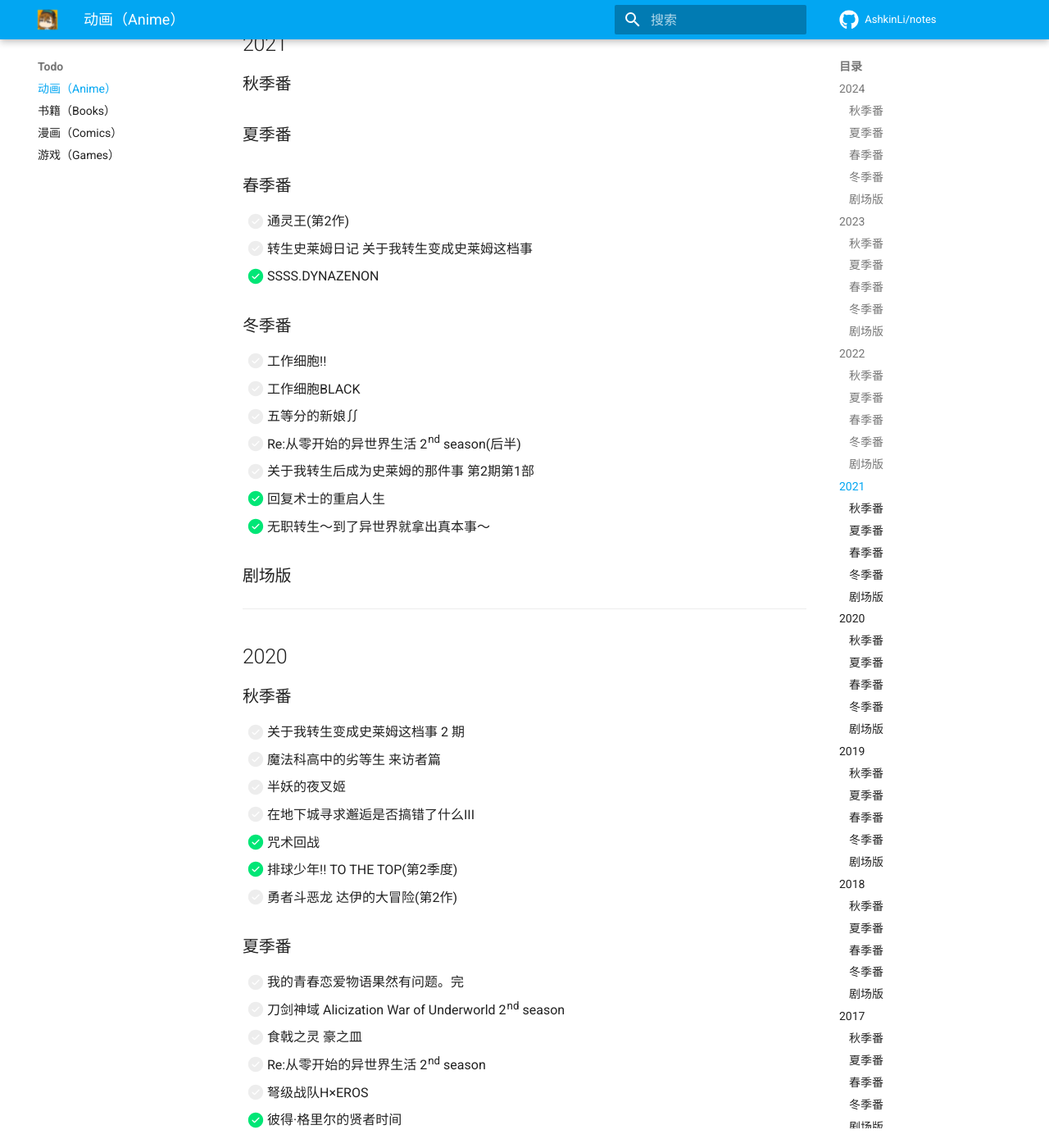
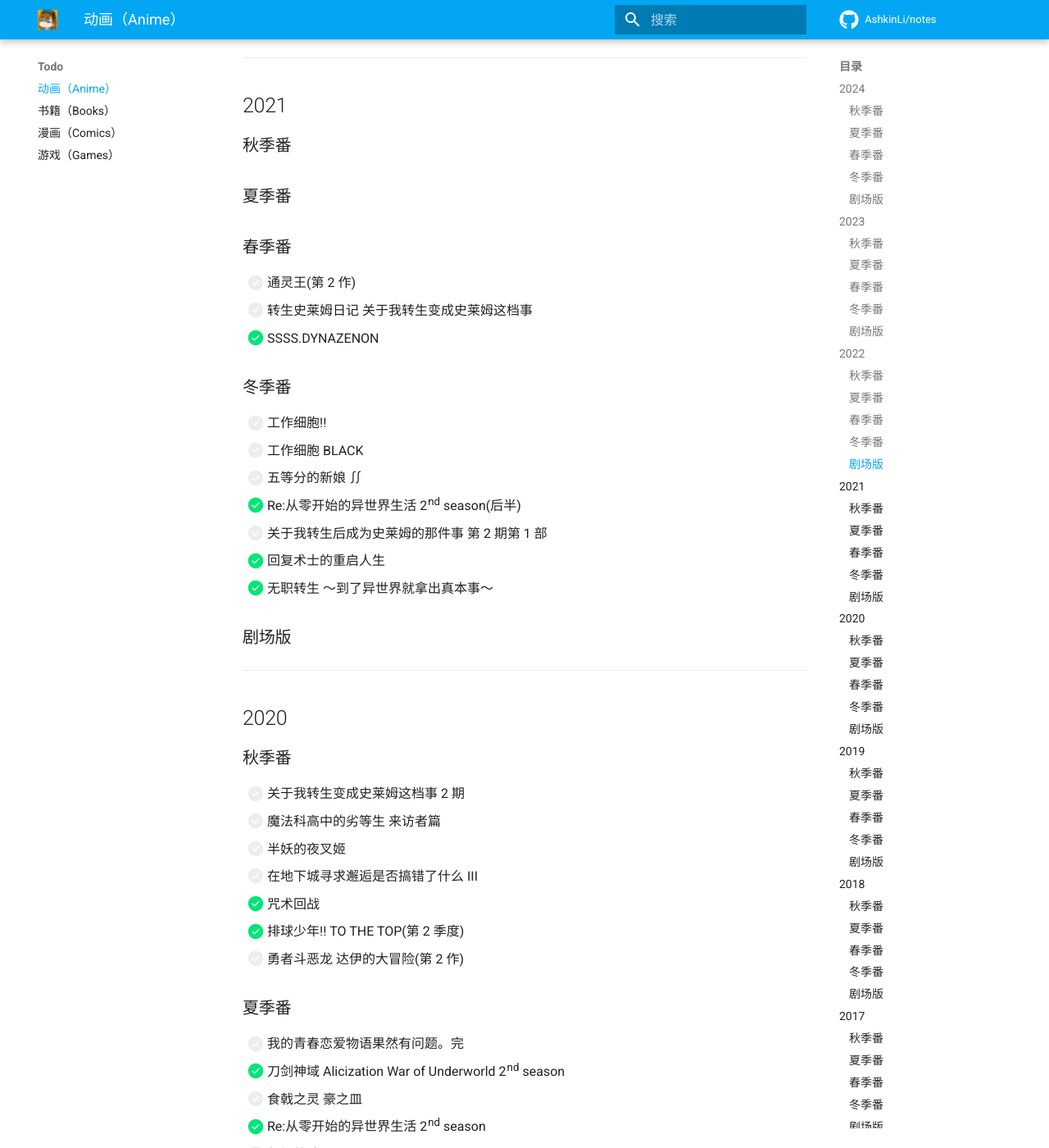
Before and after one commit to AshkinLi/notes, an MkDocs documentation site: the page built from docs/todo/anime.md, in a window 1280 px wide and 1400 px high, scrolled down 1884 px. Shown: the whole window at 82% size. Built offline with MkDocs 1.6.1 and Material for MkDocs 9.7.7, drawn with Linux system fonts in a browser that asks for light colours; plug-ins that fetch from the network failed and are left out; comment, search, counter and statistics services are not loaded; some of the changed text lies outside the part shown.

Commit message:
Synchronized in 2024-09-12 15:54:47

```diff
--- a/docs/todo/anime.md
+++ b/docs/todo/anime.md
@@ -74,19 +77,19 @@ tags:
 
 ### 春季番
 
-- [ ] 通灵王(第2作)
+- [ ] 通灵王(第 2 作)
 - [ ] 转生史莱姆日记 关于我转生变成史莱姆这档事
 - [x] SSSS.DYNAZENON
 
 ### 冬季番
 
 - [ ] 工作细胞!!
-- [ ] 工作细胞BLACK
-- [ ] 五等分的新娘∬
-- [ ] Re:从零开始的异世界生活 2nd season(后半)
-- [ ] 关于我转生后成为史莱姆的那件事 第2期第1部
+- [ ] 工作细胞 BLACK
+- [ ] 五等分的新娘 ∬
+- [x] Re:从零开始的异世界生活 2nd season(后半)
+- [ ] 关于我转生后成为史莱姆的那件事 第 2 期第 1 部
 - [x] 回复术士的重启人生
-- [x] 无职转生～到了异世界就拿出真本事～
+- [x] 无职转生 ～到了异世界就拿出真本事～
 
 ### 剧场版
 
@@ -99,18 +102,18 @@ tags:
 - [ ] 关于我转生变成史莱姆这档事 2 期
 - [ ] 魔法科高中的劣等生 来访者篇
 - [ ] 半妖的夜叉姬
-- [ ] 在地下城寻求邂逅是否搞错了什么III
+- [ ] 在地下城寻求邂逅是否搞错了什么 III
 - [x] 咒术回战
-- [x] 排球少年!! TO THE TOP(第2季度)
-- [ ] 勇者斗恶龙 达伊的大冒险(第2作)
+- [x] 排球少年!! TO THE TOP(第 2 季度)
+- [ ] 勇者斗恶龙 达伊的大冒险(第 2 作)
 
 ### 夏季番
 
 - [ ] 我的青春恋爱物语果然有问题。完
-- [ ] 刀剑神域 Alicization War of Underworld 2nd season
+- [x] 刀剑神域 Alicization War of Underworld 2nd season
 - [ ] 食戟之灵 豪之皿
-- [ ] Re:从零开始的异世界生活 2nd season
-- [ ] 弩级战队H×EROS
+- [x] Re:从零开始的异世界生活 2nd season
+- [ ] 弩级战队 H×EROS
 - [x] 彼得·格里尔的贤者时间
 
 ### 春季番
@@ -118,7 +121,7 @@ tags:
 - [ ] 新樱花大战 the Animation
 - [ ] 魔神英雄传 七魂的龙神丸
 - [ ] 数码宝贝大冒险:
-- [ ] 公主连结Re:Dive
+- [ ] 公主连结 Re:Dive
 - [ ] 新樱花大战 the Animation
 - [ ] BNA
 - [ ] LISTENERS
@@ -148,16 +151,16 @@ tags:
 ### 秋季番
 
 * [ ] 心理测量者 3
-* [ ] 刀剑神域 Alicization War of Underworld
-* [ ] Fate/Grand Order -绝对魔兽战线巴比伦尼亚
+* [x] 刀剑神域 Alicization War of Underworld
+* [ ] Fate/Grand Order - 绝对魔兽战线巴比伦尼亚
 - [ ] 碧蓝幻想 The AnimationSeason2
 - [x] 高分少女 II
 - [ ] 食戟之灵 神之皿
 - [ ] 七大罪 诸神的逆鳞
-- [ ] 梦幻之星Online2EPISODE ORACLE
-- [ ] 高达Build DiversRe:RISE
+- [ ] 梦幻之星 Online2EPISODE ORACLE
+- [ ] 高达 Build DiversRe:RISE
 - [x] ~喜欢本大爷的竟然就你一个？（看完前三话）~
-- [x] 慎重勇者～这个勇者明明超TUEEE却过度谨慎～
+- [x] 慎重勇者～这个勇者明明超 TUEEE 却过度谨慎～
 - [ ] BEASTARS
 
 ### 夏季番
@@ -171,7 +174,7 @@ tags:
 
 ### 春季番
 
-- [ ] 一拳超人2
+- [ ] 一拳超人 2
 - [ ] 进击的巨人 Season 3Part.2
 - [ ] 鬼灭之刃
 - [ ] 续·终物语
@@ -198,7 +201,7 @@ tags:
 - [ ] 心理测量者 Sinners of theSystem Case.2 First Guardian
 - [ ] 心理测量者 Sinners of theSystem Case.3 恩仇的彼方\_\_
 - [ ] 名侦探柯南 绀青之拳
-- [ ] 甲铁城的卡巴内利～海门决战～
+- [ ] 甲铁城的卡巴内利 ～海门决战～
 - [ ] 青春猪头少年不会梦到怀梦美少女
 - [ ] 精灵宝可梦 超梦的逆袭 EVOLUTION
 - [ ] ONE PIECE STAMPEDE
@@ -206,7 +209,7 @@ tags:
 - [ ] 为美好的世界献上祝福! 红传说
 - [ ] 紫罗兰永恒花园 外传 —永远与自动手记人偶—
 - [ ] 路人女主的养成方法 Fine
-- [ ] Re:从零开始的异世界生活 冰结之绊
+- [x] Re: 从零开始的异世界生活 冰结之绊
 - [ ] 剧场版 高达 G之复国运动 I 去吧!Core Fighter
 - [ ] Promare
 
@@ -216,14 +219,14 @@ tags:
 
 ### 秋季番
 
-- [ ] 刀剑神域 Alicization
+- [x] 刀剑神域 Alicization
 - [ ] 魔法禁书目录 III
-- [ ] JOJO的奇妙冒险 黄金之风
+- [ ] JOJO 的奇妙冒险 黄金之风
 - [ ] 妖精的尾巴 Final Series
-- [ ] 东京食尸鬼:re 2期
+- [ ] 东京食尸鬼:re 2 期
 - [ ] 关于我转生变成史莱姆这档事
-- [ ] 青春猪头少年不会梦到兔女郎学姐
-- [ ] 哥布林杀手
+- [x] 青春猪头少年不会梦到兔女郎学姐
+- [x] 哥布林杀手
 - [ ] 逆转裁判 对这个“真实”有异议! Season2
 - [ ] 叛逆性百万亚瑟王
 - [ ] 强风吹拂
@@ -239,14 +242,14 @@ tags:
 
 ### 春季番
 
-- [ ] 命运石之门 0
+- [x] 命运石之门 0
 - [ ] 刀剑神域外传 Gun Gale Online
 - [ ] 食戟之灵 餐之皿 远月列车篇
 - [ ] 东京食尸鬼:re
 - [ ] 女神异闻录 5 the Animation
 - [ ] 高达 Build Divers
 - [ ] 鬼灯的冷彻 第贰期 其之贰
-- [ ] 恶魔高校D×D HERO
+- [ ] 恶魔高校 D×D HERO
 - [ ] 异世界魔王与召唤少女的奴隶魔术
 
 ### 冬季番
@@ -256,7 +259,7 @@ tags:
 - [ ] Fate/EXTRA Last Encore
 - [ ] 紫罗兰永恒花园
 - [ ] 七大罪 戒律的复活
-- [ ] 齐木楠雄的灾难 2期
+- [x] 齐木楠雄的灾难 2 期
 - [ ] OVERLORD II
 - [ ] DARLING in the FRANXX
 - [ ] 粗点心战争 2
@@ -271,7 +274,7 @@ tags:
 - [ ] Code Geass 反叛的鲁路修 II 叛道
 - [ ] 文豪野犬 DEAD APPLE
 - [ ] 名侦探柯南 零的执行人
-- [ ] 数码宝贝大冒险 tri. 第6章 我们的未来
+- [ ] 数码宝贝大冒险 tri. 第 6 章 我们的未来
 - [ ] 忍者蝙蝠侠
 - [ ] 精灵宝可梦 大家的故事
 - [ ] 七大罪 天空的囚人
@@ -302,7 +305,7 @@ tags:
 ### 春季番
 
 - [ ] 进击的巨人 season 2
-- [ ] 路人女主的养成方法♭
+- [ ] 路人女主的养成方法 ♭
 - [ ] 夏目友人帐 陆
 - [ ] 埃罗芒阿老师
 - [ ] 剑姬神圣谭
@@ -317,7 +320,7 @@ tags:
 - [ ] 为美好的世界献上祝福! 2
 - [ ] 人渣的本愿
 - [ ] 幼女战记
-- [ ] 情热传说 the X 2期
+- [ ] 情热传说 the X 2 期
 - [ ] 兽娘动物园
 - [ ] 小魔女学园
 
@@ -325,8 +328,8 @@ tags:
 
 - [x] 伤物语 III 冷血篇
 - [x] 刀剑神域 -序列之争-
-- [ ] 数码宝贝大冒险 tri. 第4章 丧失
-- [ ] 数码宝贝大冒险 tri. 第5章 共生
+- [ ] 数码宝贝大冒险 tri. 第 4 章 丧失
+- [ ] 数码宝贝大冒险 tri. 第 5 章 共生
 - [ ] 黑子的篮球 LAST GAME
 - [ ] 名侦探柯南 唐红的恋歌
 - [ ] 妖精的尾巴 -DRAGON CRY-
@@ -343,8 +346,8 @@ tags:
 ### 秋季番
 
 - [ ] 数码宝贝宇宙 Applimonsters
-- [ ] 精灵宝可梦 太阳&月亮
-- [ ] 文豪野犬 2期
+- [ ] 精灵宝可梦 太阳 & 月亮
+- [ ] 文豪野犬 2 期
 - [ ] 机动战士高达 铁血的孤儿 2nd season
 - [ ] 怪物猎人物语 RIDE ON
 - [ ] 三月的狮子
@@ -372,8 +375,8 @@ tags:
 - [ ] 超时空要塞 Δ
 - [ ] 在下坂本，有何贵干？
 - [ ] 文豪野犬
-- [ ] Re : 从零开始的异世界生活
-- [ ] 机动战士高达UC RE:0096
+- [ ] Re: 从零开始的异世界生活
+- [ ] 机动战士高达 UC RE: 0096
 - [ ] 至高指令
 
 ### 冬季番
@@ -387,8 +390,8 @@ tags:
 
 ### 剧场版
 
-- [ ] 伤物语 I 铁血篇
-- [ ] 伤物语 II 热血篇
+- [x] 伤物语 I 铁血篇
+- [x] 伤物语 II 热血篇
 - [ ] 女神异闻录 3
 - [ ] Code Geass 亡国的阿基德 最终章“致心爱的事物们”
 - [ ] 数码宝贝大冒险 tri. 第 2 章 决意
@@ -429,7 +432,7 @@ tags:
 - [ ] GATE 奇幻自卫队
 - [ ] 六花的勇者
 - [ ] OVERLORD
-- [ ] 青春×机关枪
+- [ ] 青春 × 机关枪
 - [ ] 乱步奇谭 Game of Laplace
 
 ### 春季番
@@ -460,12 +463,12 @@ tags:
 
 - [ ] 剧场版 PSYCHO-PASS 心理测量者
 - [x] 名侦探柯南：业火的向日葵
-- [x] 七龙珠Z剧场版 复活的“F”
-- [ ] Code Geass 亡国的阿基德 第3章“辉煌之物从天堕下”
-- [ ] Code Geass 亡国的阿基德 第4章“由怨恨的记忆开始
+- [x] 七龙珠Z剧场版 复活的 “F”
+- [ ] Code Geass 亡国的阿基德 第 3 章 “辉煌之物从天堕下”
+- [ ] Code Geass 亡国的阿基德 第 4 章 “由怨恨的记忆开始”
 - [ ] Pokemon the movie XY 光轮的超魔神 胡巴
 - [ ] 约会大作战 万由里裁判
-- [ ] 数码宝贝大冒险 tri. 第1章“再会”
+- [ ] 数码宝贝大冒险 tri. 第 1 章“再会”
 
 ---
 
@@ -478,7 +481,7 @@ tags:
 - [ ] 寄生兽 生命的准则
 - [ ] 高达 G 之复国运动
 - [ ] 高达创战者 TRY
-- [ ] 记录的地平线 2期
+- [ ] 记录的地平线 2 期
 - [ ] 四月是你的谎言
 - [ ] 七大罪
 - [ ] 甘城光辉游乐园
@@ -488,7 +491,7 @@ tags:
 
 ### 夏季番
 
-- [ ] 刀剑神域 Ⅱ
+- [x] 刀剑神域 Ⅱ
 - [ ] ALDNOAH.ZERO
 - [ ] Fate/kaleid liner 魔法少女☆伊莉雅2Wei！
 - [ ] 月刊少女野崎君
@@ -498,7 +501,7 @@ tags:
 ### 春季番
 
 - [ ] 极黑的布伦希尔特
-- [ ] No Game No Life 游戏人生
+- [x] No Game No Life 游戏人生
 - [ ] 约会大作战 Ⅱ
 - [ ] 黑色子弹
 - [ ] 目隐都市的演绎者
@@ -509,7 +512,7 @@ tags:
 
 - [ ] 中二病也要谈恋爱！恋
 - [ ] 最近我的妹妹有点怪
-- [ ] 刀剑神域 Extra Edition
+- [x] 刀剑神域 Extra Edition
 - [ ] 银之匙 第二期
 - [ ] 伪恋
 - [ ] 野良神
@@ -617,9 +620,9 @@ tags:
 - [ ] 火影忍者 剧场版 忍者之路
 - [ ] 生化危机 诅咒
 - [ ] Code Geass 亡国的阿基德 第一章「翼龙降临」
-- [ ] 女神异闻录4 剧场版
-- [ ] 超时空要塞FB7 银河流魂
-- [ ] 名侦探柯南 第11位前锋
+- [ ] 女神异闻录 4 剧场版
+- [ ] 超时空要塞 FB7 银河流魂
+- [ ] 名侦探柯南 第 11 位前锋
 
 ---
 
@@ -627,13 +630,13 @@ tags:
 
 ### 秋季番
 
-- [ ] 机动战士高达SEED HD重制版
+- [ ] 机动战士高达 SEED HD 重制版
 - [ ] 罪恶王冠
 - [ ] 未来日记
 - [ ] 机动战士高达AGE
 - [ ] 灼眼的夏娜 第三季
 - [x] 我的朋友很少
-- [ ] 女神异闻录4
+- [ ] 女神异闻录 4
 - [ ] 数码兽合体战争 穿越时空的少年猎人们
 - [x] 猎人 HUNTER×HUNTER
 - [x] Fate/Zero
@@ -643,7 +646,7 @@ tags:
 
 ### 夏季番
 
-- [ ] 笨蛋，测验，召唤兽2
+- [ ] 笨蛋，测验，召唤兽 2
 - [ ] 夏目友人帐 参
 - [ ] 滑头鬼之孙～千年魔京～
 - [ ] 神的记事本
@@ -654,8 +657,8 @@ tags:
 - [ ] 电波女与青春男
 - [ ] 绯弹的亚里亚
 - [ ] 我们仍未知道那天所看见的花的名字。
-- [ ] 圣痕炼金士II
-- [ ] 只有神知道的世界II
+- [ ] 圣痕炼金士 II
+- [ ] 只有神知道的世界 II
 - [x] 命运石之门
 - [ ] 美食的俘虏
 
@@ -668,7 +671,7 @@ tags:
 
 - [ ] 火影忍者疾风传 剧场版 血狱
 - [ ] 钢之炼金术师 叹息之丘的圣星
-- [ ] 名侦探柯南 沉默的15分钟
+- [ ] 名侦探柯南 沉默的 15 分钟
 
 ---
 
@@ -681,7 +684,7 @@ tags:
 - [ ] 更多 出包王女
 - [ ] 我的妹妹哪有这么可爱！
 - [ ] 爆漫王。
-- [ ] 天降之物f
+- [ ] 天降之物 f
 - [ ] 缘之空
 - [ ] 魔法禁书目录 II
 
@@ -696,7 +699,7 @@ tags:
 
 - [ ] 亲吻姐姐
 - [ ] 迷糊餐厅
-- [ ] SD高达三国传
+- [ ] SD 高达三国传
 - [ ] Angel Beats!
 
 ### 冬季番
@@ -709,7 +712,7 @@ tags:
 ### 剧场版
 
 - [ ] 死神剧场版 地狱篇
-- [x] 机动战士高达00 先驱者的觉醒
+- [x] 机动战士高达 00 先驱者的觉醒
 - [x] 名侦探柯南 天空的遇难船
 
 ---
--- /dev/null
+++ b/requirements.txt
@@ -0,0 +1,3 @@
+mkdocs-git-revision-date-localized-plugin
+mkdocs-git-committers-plugin-2
+mkdocs-material[imaging]
```
Also changed, not shown: other parts of docs/todo/anime.md (+3 -0 lines), 4 other files.
